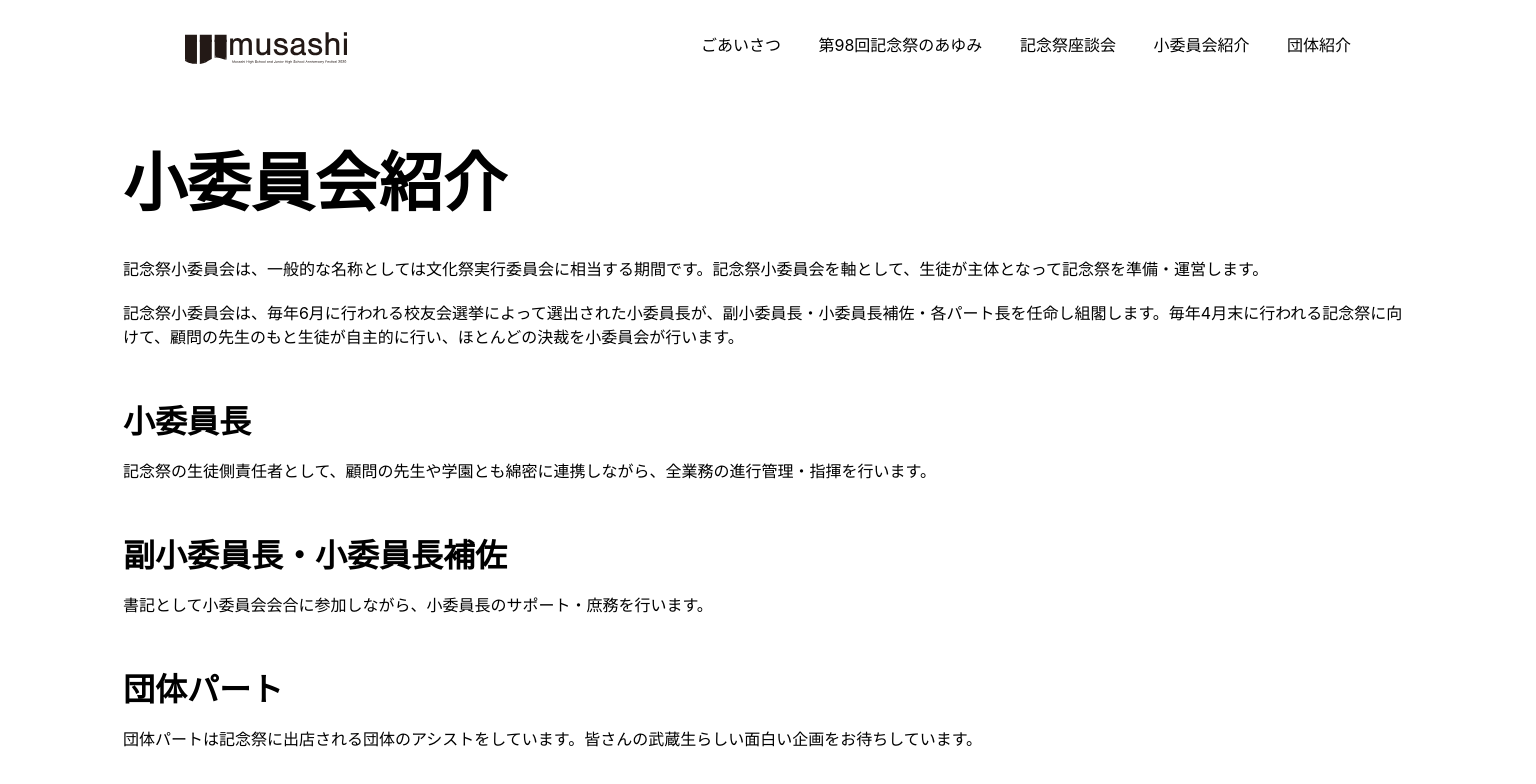
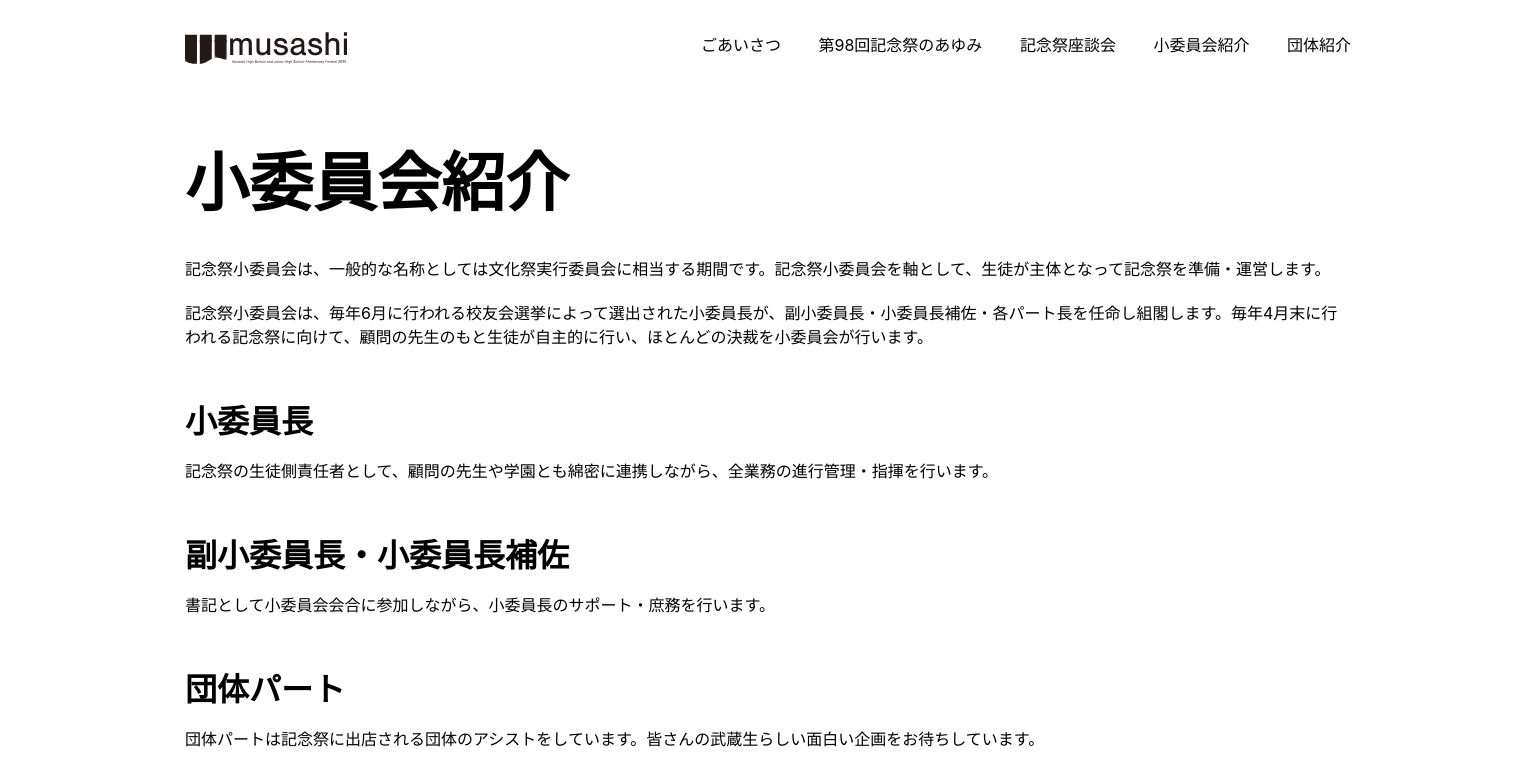
Before and after one commit to Mk-V-z/musashi-98th-annivfest-website, a Next.js app: page /part in a window 1536 px wide. Shown: the top 784 px of the page. Built offline with nearby package versions, Linux system fonts and the light colour scheme.

Commit message:
Update layout style

```diff
--- a/styles/Layout.module.css
+++ b/styles/Layout.module.css
@@ -3,5 +3,14 @@
   padding: 0 8%;
 }
 
-.main {
+@media (min-width: 1200px) {
+  .container {
+    padding: 0 135px;
+  }
 }
+
+@media (min-width: 1500px) {
+  .container {
+    padding: 0 185px;
+  }
+}
```
